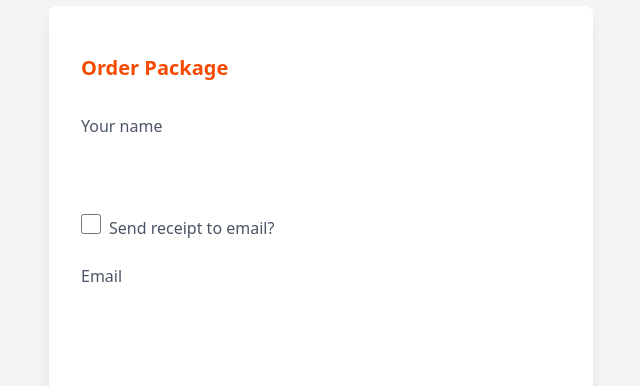
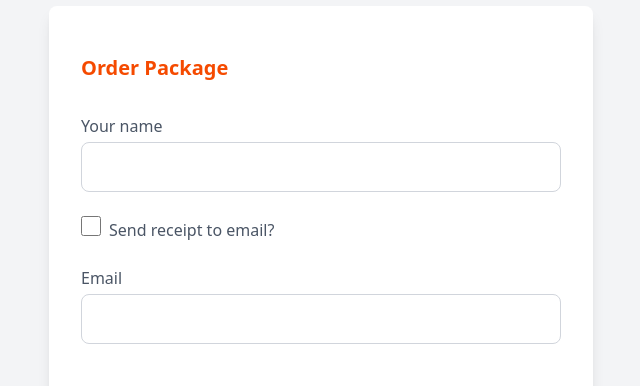
Before and after one commit to Annie-Huang/react-hook-form-dynamic, a React (Vite) app: page / in a window 1280 px wide. Shown: the part 122-508 px from the top of the page, without its empty margins (319-959 px from the left). Built offline with nearby package versions, Linux system fonts and the light colour scheme.

Commit message:
Fixed App.tsx to make border of the <input> appear and add pointer on hover

```diff
--- a/src/App.tsx
+++ b/src/App.tsx
@@ -9,27 +9,29 @@ function App() {
           <label className='block'>
             <span className='block mb-1 text-gray-600'>Your name</span>
             <input
-              className='w-full rounded-lg border-gray-300 focus:ring-0 focus:border-orange-600 py-3'
+              className='w-full rounded-lg border-gray-300 border focus:ring-0 focus:border-orange-600 py-3'
               type='text'
             />
           </label>
           <label className='block mt-6'>
             <input
               type='checkbox'
-              className='text-orange-600 w-5 h-5 border-gray-300 focus:ring-0 focus:ring-offset-0'
+              className='text-orange-600 w-5 h-5 border-gray-300 focus:ring-0 focus:ring-offset-0 hover:cursor-pointer'
             />
-            <span className='ml-2 text-gray-600'>Send receipt to email?</span>
+            <span className='ml-2 text-gray-600 hover:cursor-pointer'>
+              Send receipt to email?
+            </span>
           </label>
 
           <label className='block mt-6'>
             <span className='block mb-1 text-gray-600'>Email</span>
             <input
-              className='w-full rounded-lg border-gray-300 focus:ring-0 focus:border-orange-600  py-3'
+              className='w-full rounded-lg border-gray-300 border focus:ring-0 focus:border-orange-600 py-3'
               type='text'
             />
           </label>
 
-          <button className='mt-12 w-full bg-orange-600 rounded-lg px-6 py-3 text-white font-medium'>
+          <button className='mt-12 w-full bg-orange-600 rounded-lg px-6 py-3 text-white font-medium hover:cursor-pointer'>
             Order Package
           </button>
         </form>
```
